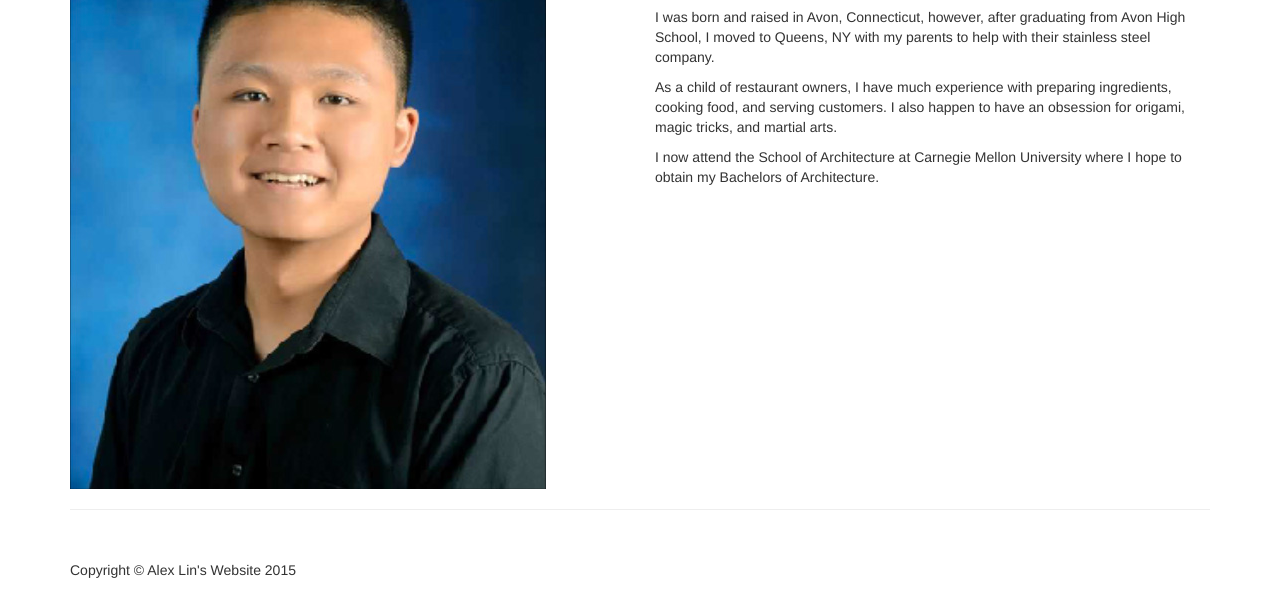
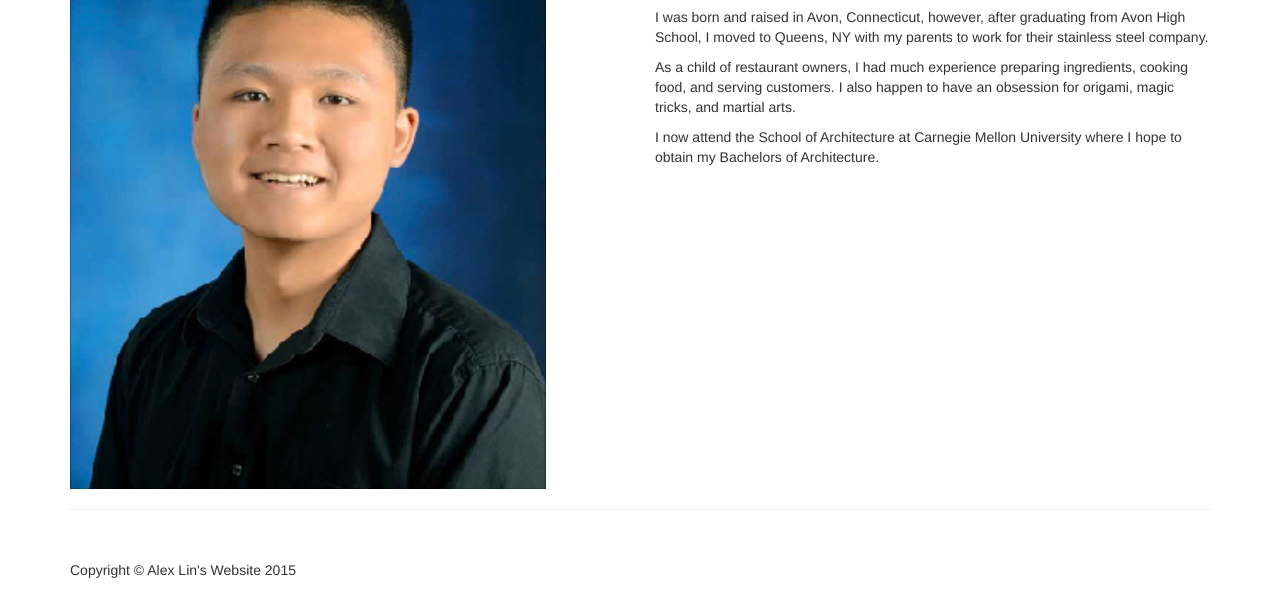
Before and after one commit to alin358/webportfolio, a plain HTML site: page about.html in a window 1280 px wide. Shown: the part 272-888 px from the top of the page. Drawn offline with Linux system fonts and the light colour scheme.

Commit message:
Grammar and Technical Issue Fixes

```diff
--- a/about.html
+++ b/about.html
@@ -108,8 +108,8 @@
             </div>
             <div class="col-md-6">
                 <h2>About Me</h2>
-                <p>I was born and raised in Avon, Connecticut, however, after graduating from Avon High School, I moved to Queens, NY with my parents to help with their stainless steel company.</p>
-                <p>As a child of restaurant owners, I have much experience with preparing ingredients, cooking food, and serving customers. I also happen to have an obsession for origami, magic tricks, and martial arts.</p>
+                <p>I was born and raised in Avon, Connecticut, however, after graduating from Avon High School, I moved to Queens, NY with my parents to work for their stainless steel company.</p>
+                <p>As a child of restaurant owners, I had much experience preparing ingredients, cooking food, and serving customers. I also happen to have an obsession for origami, magic tricks, and martial arts.</p>
                 <p>I now attend the School of Architecture at Carnegie Mellon University where I hope to obtain my Bachelors of Architecture.</p>
             </div>
         </div>
```
